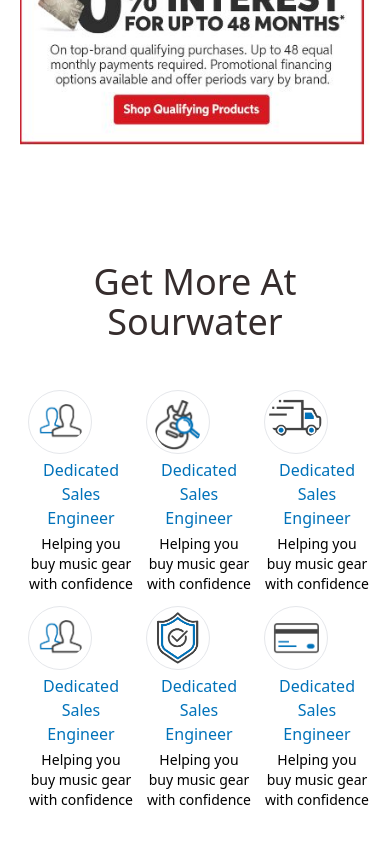
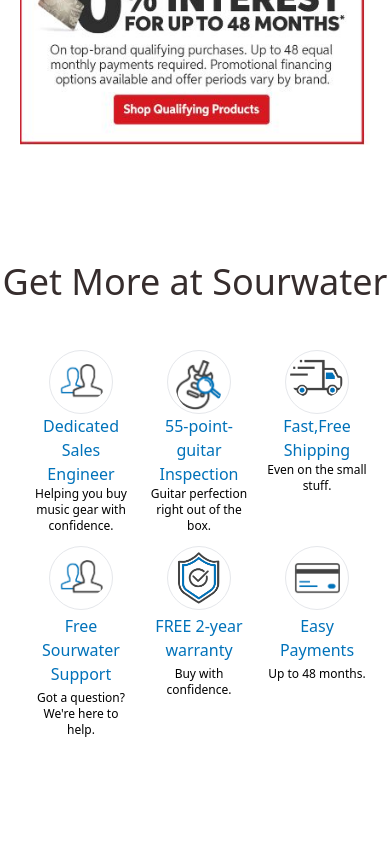
Before and after one commit to SaulSO0901/Sourwater, a React (Create React App) app: page / in a window 390 px wide. Shown: the part 793-1637 px from the top of the page. Built offline with nearby package versions, Linux system fonts and the light colour scheme.

Commit message:
AdsValue almost done,its already responsive, just some minor adjustments left v2

```diff
--- a/src/components/AdsValue.jsx
+++ b/src/components/AdsValue.jsx
@@ -63,105 +63,106 @@
 
   };
   return (
-    <div  onMouseEnter={handleAdex} className='flex-col max-w-[1400px] w-full 2xl:mx-[132px] max-[425px]:my-[530px]  xl:mx-5 justify-center items-center text-center py-4 '>
+    <div  onMouseEnter={handleAdex} className='flex-col max-w-[1400px] w-full  max-[425px]:my-[530px] max-[375px]:my-[400px] max-[325px]:my-[300px] mx-auto justify-center items-center text-center py-4 '>
 
-      <h2 onMouseEnter={handleAdex} className="text-5xl max-[425px]:text-4xl font-medium my-10 mx-[440px] md:mx-[220px] max-[425px]:mx-[10px] text-[#362D2D]">Get More At Sourwater</h2>
+      <h2 onMouseEnter={handleAdex} className=" text-5xl max-[425px]:text-4xl font-medium my-10 mx-auto max-[375px]:mx-[10px] text-[#362D2D]">Get More at Sourwater</h2>
 
 
-      <div onMouseEnter={handleAdex} className='lg:flex w-full max-w-[1400px] max-h-[502px] min-h-[210px] h-fit justify-center items-center py-2 px-6 md:grid md:grid-cols-3 gap-3 max-[425px]:grid max-[425px]:grid-cols-3 gap-3'>
+      <div onMouseEnter={handleAdex} className='lg:flex w-full max-w-[1400px] max-h-[502px] min-h-[210px] h-fit justify-center items-center py-2 px-6 md:grid md:grid-cols-3 gap-3 max-[767px]:grid max-[767px]:grid-cols-3 gap-3'>
 
 <a href="*" onMouseEnter={handleAd1} onMouseLeave={handleAdex} className={ad1?'flex-col max-w-[219.5px] md:max-w-[240.5px]  lg:max-h-[154px]  md:max-h-[182px] min-w-[99px] w-full h-full rounded-md  lg:border-[1px] border-[#0072BA]  md:border-0 mx-1 md:my-4  lg:over:shadow-2xl lg:hover:scale-105 md:hover:scale-100 ease-in-out duration-200 '
-: 'flex-col  max-w[219.5px] md:max-w-[240.5px] min-w-[99px] lg:max-h-[154px]  md:max-h-[182px] w-full h-full rounded-md border-C7C5C1 lg:border-[.1px] md:border-0 mx-1 lg:my-0  md:my-4 ease-in-out duration-200'}>
-
-<div  className={ad1?'w-16 h-16 rounded-full  lg:mx-[72px] md:mx-[80px] lg:-my-10 md:my-2 bg-white  border-[#0072BA] border-[1px]  ease-in-out duration-200 z-10'
-:'w-16 h-16 rounded-full  lg:mx-[72px] md:mx-[80px] lg:-my-10 md:my-2 bg-white border-C7C5C1 border-[.1px] z-10 '}>
+: 'flex-col  max-w[219.5px] md:max-w-[240.5px] min-w-[99px]  min-h-[154px]  md:max-h-[182px] w-full h-full rounded-md border-C7C5C1 lg:border-[.1px] md:border-0 mx-1 lg:my-0  md:my-4 ease-in-out duration-200'}>
+<div className=" justify-center items-center text-center snap-center">
+<div  className={ad1?'w-16 h-16 rounded-full   mx-auto  lg:-my-10 md:my-2 bg-white  border-[#0072BA] border-[1px]  ease-in-out duration-200 z-10'
+:'w-16 h-16 rounded-full mx-auto  lg:-my-10 md:my-2 bg-white border-C7C5C1 border-[.1px] z-10 '}>
 <img className="w-fit h-fit rounded-full p-1" alt="value1" src={value1}></img>
 
 </div>
 
 <div  className='flex-col justify-center items-center text-center lg:my-11 md:my-6'>
-<div className='flex my-1 w-full items-center justify-center'><p className=' text-[#0072BA] font-medium w-full'>Dedicated Sales<br className="md:hidden lg:inline "></br> Engineer</p></div>
-<div><p className=' text-sm'>Helping you buy music gear with confidence</p></div>
+<div className='flex  w-full items-center justify-center'><p className=' text-[#0072BA] font-medium w-full'>Dedicated Sales<br className="md:hidden lg:inline "></br> Engineer</p></div>
+<div><p className=' text-xs'>Helping you buy music gear with confidence.</p></div>
 <div  className={ad1?'flex w-full h-8  justify-center text-center text-[#0072BA] ease-in-out duration-100': 'hidden ease-in-out duration-200'}><p className="w-full h-full">Learn more</p></div>
+</div>
 </div>
 </a>
 {/*///////////////////////////////////////////////////////////////////////////////////////////////////*/}
 <a href="*" onMouseEnter={handleAd2} onMouseLeave={handleAdex} className={ad2?'flex-col max-w-[219.5px] md:max-w-[240.5px]  lg:max-h-[154px]  md:max-h-[182px] min-w-[99px] w-full h-full rounded-md  lg:border-[1px] border-[#0072BA]  md:border-0 mx-1 md:my-4  lg:over:shadow-2xl lg:hover:scale-110 md:hover:scale-100 ease-in-out duration-200 '
-: 'flex-col  max-w[219.5px] md:max-w-[240.5px] min-w-[99px] lg:max-h-[154px]  md:max-h-[182px] w-full h-full rounded-md border-C7C5C1 lg:border-[.1px] md:border-0 mx-1 lg:my-0  md:my-4 ease-in-out duration-200'}>
+: 'flex-col  max-w[219.5px] md:max-w-[240.5px] min-w-[99px]  min-h-[154px]  md:max-h-[182px] w-full h-full rounded-md border-C7C5C1 lg:border-[.1px] md:border-0 mx-1 lg:my-0  md:my-4 ease-in-out duration-200'}>
 
-<div  className={ad2?'w-16 h-16 rounded-full  lg:mx-[72px] md:mx-[80px] lg:-my-10 md:my-2 bg-white  border-[#0072BA] border-[1px]  ease-in-out duration-200 z-10'
-:'w-16 h-16 rounded-full  lg:mx-[72px] md:mx-[80px] lg:-my-10 md:my-2 bg-white border-C7C5C1 border-[.1px] z-10 '}>
+<div  className={ad2?'w-16 h-16 rounded-full   mx-auto  lg:-my-10 md:my-2 bg-white  border-[#0072BA] border-[1px]  ease-in-out duration-200 z-10'
+:'w-16 h-16 rounded-full mx-auto  lg:-my-10 md:my-2 bg-white border-C7C5C1 border-[.1px] z-10 '}>
 <img className="w-fit h-fit rounded-full p-2" alt="value2" src={value2}></img>
 
 </div>
 
 <div  className='flex-col justify-center items-center text-center lg:my-11 md:my-6'>
-<div className='flex my-1 w-full items-center justify-center'><p className=' text-[#0072BA] font-medium w-full'>Dedicated Sales<br className="md:hidden lg:inline "></br> Engineer</p></div>
-<div><p className=' text-sm'>Helping you buy music gear with confidence</p></div>
+<div className='flex  w-full items-center justify-center'><p className=' text-[#0072BA] font-medium w-full'>55-point-guitar <br className="md:hidden lg:inline "></br>Inspection</p></div>
+<div><p className='px-1 text-xs'>Guitar perfection<br></br> right out of the box.</p></div>
 <div  className={ad2?'flex w-full h-8  justify-center text-center text-[#0072BA] ease-in-out duration-100': 'hidden ease-in-out duration-200'}><p className="w-full h-full">Learn more</p></div>
 </div>
 </a>
 {/*///////////////////////////////////////////////////////////////////////////////////////////////////*/}
 <a href="*" onMouseEnter={handleAd3} onMouseLeave={handleAdex} className={ad3?'flex-col max-w-[219.5px] md:max-w-[240.5px]  lg:max-h-[154px]  md:max-h-[182px] min-w-[99px] w-full h-full rounded-md  lg:border-[1px] border-[#0072BA]  md:border-0 mx-1 md:my-4  lg:over:shadow-2xl lg:hover:scale-110 md:hover:scale-100 ease-in-out duration-200 '
-: 'flex-col  max-w[219.5px] md:max-w-[240.5px] min-w-[99px] lg:max-h-[154px]  md:max-h-[182px] w-full h-full rounded-md border-C7C5C1 lg:border-[.1px] md:border-0 mx-1 lg:my-0  md:my-4 ease-in-out duration-200'}>
+: 'flex-col  max-w-[219.5px] md:max-w-[240.5px] min-h-[154px]  md:max-h-[182px] w-full h-full rounded-md border-C7C5C1 lg:border-[.1px] md:border-0 mx-1 lg:my-0  md:my-4 ease-in-out duration-200'}>
 
-<div  className={ad3?'w-16 h-16 rounded-full  lg:mx-[72px] md:mx-[80px] lg:-my-10 md:my-2 bg-white  border-[#0072BA] border-[1px]  ease-in-out duration-200 z-10'
-:'w-16 h-16 rounded-full  lg:mx-[72px] md:mx-[80px] lg:-my-10 md:my-2 bg-white border-C7C5C1 border-[.1px] z-10 '}>
+<div  className={ad3?'w-16 h-16 rounded-full   lg:-my-10 md:my-2 bg-white  border-[#0072BA]   mx-auto border-[1px]  ease-in-out duration-200 z-10'
+:'w-16 h-16 rounded-full mx-auto lg:-my-10 md:my-2 bg-white border-C7C5C1 border-[.1px] z-10 '}>
 <img className="w-fit h-fit rounded-full p-1" alt="value3" src={value3}></img>
 
 </div>
 
-<div  className='flex-col justify-center items-center text-center lg:my-11 md:my-6'>
-<div className='flex my-1 w-full items-center justify-center'><p className=' text-[#0072BA] font-medium w-full'>Dedicated Sales<br className="md:hidden lg:inline "></br> Engineer</p></div>
-<div><p className=' text-sm'>Helping you buy music gear with confidence</p></div>
+<div  className='flex-col justify-center items-center text-center lg:my-11  md:my-6'>
+<div className='flex  w-full  items-center justify-center'><p className=' text-[#0072BA] font-medium h-full w-full'>Fast,Free Shipping<br className="md:hidden lg:inline "></br></p></div>
+<div><p className=' text-xs'>Even on the small stuff.</p></div>
 <div  className={ad3?'flex w-full h-8  justify-center text-center text-[#0072BA] ease-in-out duration-100': 'hidden ease-in-out duration-200'}><p className="w-full h-full">Learn more</p></div>
 </div>
 </a>
 {/*///////////////////////////////////////////////////////////////////////////////////////////////////*/}
-<a href="*" onMouseEnter={handleAd4} onMouseLeave={handleAdex} className={ad4?'flex-col max-w-[219.5px] md:max-w-[240.5px]  lg:max-h-[154px]  md:max-h-[182px] min-w-[99px] w-full h-full rounded-md  lg:border-[1px] border-[#0072BA]  md:border-0 mx-1 md:my-4  lg:over:shadow-2xl lg:hover:scale-110 md:hover:scale-100 ease-in-out duration-200 '
-: 'flex-col  max-w[219.5px] md:max-w-[240.5px] min-w-[99px] lg:max-h-[154px]  md:max-h-[182px] w-full h-full rounded-md border-C7C5C1 lg:border-[.1px] md:border-0 mx-1 lg:my-0  md:my-4 ease-in-out duration-200'}>
+<a href="*" onMouseEnter={handleAd4} onMouseLeave={handleAdex} className={ad4?'flex-col max-w-[219.5px] md:max-w-[240.5px] items-s  lg:max-h-[154px]  md:max-h-[182px] min-w-[99px] w-full h-full rounded-md  lg:border-[1px] border-[#0072BA]  md:border-0 mx-1 md:my-4  lg:over:shadow-2xl lg:hover:scale-110 md:hover:scale-100 ease-in-out duration-200 '
+: 'flex-col  max-w[219.5px] md:max-w-[240.5px] min-w-[99px]  min-h-[154px]  md:max-h-[182px] w-full h-full rounded-md border-C7C5C1 lg:border-[.1px] md:border-0 mx-1 lg:my-0  md:my-4 ease-in-out duration-200'}>
 
-<div  className={ad4?'w-16 h-16 rounded-full  lg:mx-[72px] md:mx-[80px] lg:-my-10 md:my-2 bg-white  border-[#0072BA] border-[1px]  ease-in-out duration-200 z-10'
-:'w-16 h-16 rounded-full  lg:mx-[72px] md:mx-[80px] lg:-my-10 md:my-2 bg-white border-C7C5C1 border-[.1px] z-10 '}>
+<div  className={ad4?'w-16 h-16 rounded-full   mx-auto  lg:-my-10 md:my-2 bg-white  border-[#0072BA] border-[1px]  ease-in-out duration-200 z-10'
+:'w-16 h-16 rounded-full mx-auto  lg:-my-10 md:my-2 bg-white border-C7C5C1 border-[.1px] z-10 '}>
 <img className="w-fit h-fit rounded-full p-1" alt="value4" src={value1}></img>
 
 </div>
 
 <div  className='flex-col justify-center items-center text-center lg:my-11 md:my-6'>
-<div className='flex my-1 w-full items-center justify-center'><p className=' text-[#0072BA] font-medium w-full'>Dedicated Sales<br className="md:hidden lg:inline "></br> Engineer</p></div>
-<div><p className=' text-sm'>Helping you buy music gear with confidence</p></div>
+<div className='flex my-1 w-full items-center justify-center'><p className=' text-[#0072BA] font-medium w-full'>Free Sourwater <br className="md:hidden lg:inline "></br>Support</p></div>
+<div className=""><p className='px-1 text-xs'>Got a question?<br></br> We're here to help.</p></div>
 <div  className={ad4?'flex w-full h-8  justify-center text-center text-[#0072BA] ease-in-out duration-100': 'hidden ease-in-out duration-200'}><p className="w-full h-full">Learn more</p></div>
 </div>
 </a>
 {/*///////////////////////////////////////////////////////////////////////////////////////////////////*/}
 <a href="*" onMouseEnter={handleAd5} onMouseLeave={handleAdex} className={ad5?'flex-col max-w-[219.5px] md:max-w-[240.5px]  lg:max-h-[154px]  md:max-h-[182px] min-w-[99px] w-full h-full rounded-md  lg:border-[1px] border-[#0072BA]  md:border-0 mx-1 md:my-4  lg:over:shadow-2xl lg:hover:scale-110 md:hover:scale-100 ease-in-out duration-200 '
-: 'flex-col  max-w[219.5px] md:max-w-[240.5px] min-w-[99px] lg:max-h-[154px]  md:max-h-[182px] w-full h-full rounded-md border-C7C5C1 lg:border-[.1px] md:border-0 mx-1 lg:my-0  md:my-4 ease-in-out duration-200'}>
+: 'flex-col  max-w[219.5px] md:max-w-[240.5px] min-w-[99px]  min-h-[154px]  md:max-h-[182px] w-full h-full rounded-md border-C7C5C1 lg:border-[.1px] md:border-0 mx-1 lg:my-0  md:my-4 ease-in-out duration-200'}>
 
-<div  className={ad5?'w-16 h-16 rounded-full  lg:mx-[72px] md:mx-[80px] lg:-my-10 md:my-2 bg-white  border-[#0072BA] border-[1px]  ease-in-out duration-200 z-10'
-:'w-16 h-16 rounded-full  lg:mx-[72px] md:mx-[80px] lg:-my-10 md:my-2 bg-white border-C7C5C1 border-[.1px] z-10 '}>
+<div  className={ad5?'w-16 h-16 rounded-full   mx-auto  lg:-my-10 md:my-2 bg-white  border-[#0072BA] border-[1px]  ease-in-out duration-200 z-10'
+:'w-16 h-16 rounded-full mx-auto  lg:-my-10 md:my-2 bg-white border-C7C5C1 border-[.1px] z-10 '}>
 <img className="w-fit h-fit rounded-full p-1" alt="value5" src={value5}></img>
 
 </div>
 
 <div  className='flex-col justify-center items-center text-center lg:my-11 md:my-6'>
-<div className='flex my-1 w-full items-center justify-center'><p className=' text-[#0072BA] font-medium w-full'>Dedicated Sales<br className="md:hidden lg:inline "></br> Engineer</p></div>
-<div><p className=' text-sm'>Helping you buy music gear with confidence</p></div>
+<div className='flex my-1 w-full items-center justify-center'><p className=' text-[#0072BA] font-medium w-full'>FREE 2-year warranty<br className="md:hidden lg:inline "></br></p></div>
+<div><p className='px-1 text-xs'>Buy with confidence.</p></div>
 <div  className={ad5?'flex w-full h-8  justify-center text-center text-[#0072BA] ease-in-out duration-100': 'hidden ease-in-out duration-200'}><p className="w-full h-full">Learn more</p></div>
 </div>
 </a>
 {/*///////////////////////////////////////////////////////////////////////////////////////////////////*/}
 <a href="*" onMouseEnter={handleAd6} onMouseLeave={handleAdex} className={ad6?'flex-col max-w-[219.5px] md:max-w-[240.5px]  lg:max-h-[154px]  md:max-h-[182px] min-w-[99px] w-full h-full rounded-md  lg:border-[1px] border-[#0072BA]  md:border-0 mx-1 md:my-4  lg:over:shadow-2xl lg:hover:scale-110 md:hover:scale-100 ease-in-out duration-200 '
-: 'flex-col  max-w[219.5px] md:max-w-[240.5px] min-w-[99px] lg:max-h-[154px]  md:max-h-[182px] w-full h-full rounded-md border-C7C5C1 lg:border-[.1px] md:border-0 mx-1 lg:my-0  md:my-4 ease-in-out duration-200'}>
+: 'flex-col  max-w[219.5px] md:max-w-[240.5px] min-w-[99px]  min-h-[154px]  md:max-h-[182px] w-full h-full rounded-md border-C7C5C1 lg:border-[.1px] md:border-0 mx-1 lg:my-0  md:my-4 ease-in-out duration-200'}>
 
-<div  className={ad6?'w-16 h-16 rounded-full  lg:mx-[72px] md:mx-[80px] lg:-my-10 md:my-2 bg-white  border-[#0072BA] border-[1px]  ease-in-out duration-200 z-10'
-:'w-16 h-16 rounded-full  lg:mx-[72px] md:mx-[80px] lg:-my-10 md:my-2 bg-white border-C7C5C1 border-[.1px] z-10 '}>
+<div  className={ad6?'w-16 h-16 rounded-full   mx-auto  lg:-my-10 md:my-2 bg-white  border-[#0072BA] border-[1px]  ease-in-out duration-200 z-10'
+:'w-16 h-16 rounded-full mx-auto  lg:-my-10 md:my-2 bg-white border-C7C5C1 border-[.1px] z-10 '}>
 <img className="w-fit h-fit p-2  my-2" alt="value6" src={value6}></img>
 
 </div>
 
 <div  className='flex-col justify-center items-center text-center lg:my-11 md:my-6'>
-<div className='flex my-1 w-full items-center justify-center'><p className=' text-[#0072BA] font-medium w-full'>Dedicated Sales<br className="md:hidden lg:inline "></br> Engineer</p></div>
-<div><p className=' text-sm'>Helping you buy music gear with confidence</p></div>
+<div className='flex my-1 w-full items-center justify-center'><p className=' text-[#0072BA] font-medium w-full'>Easy Payments<br className="md:hidden lg:inline "></br></p></div>
+<div><p className='px-1 text-xs'>Up to 48 months.</p></div>
 <div  className={ad6?'flex w-full h-8  justify-center text-center text-[#0072BA] ease-in-out duration-100': 'hidden ease-in-out duration-200'}><p className="w-full h-full">Learn more</p></div>
 </div>
 </a>
```
